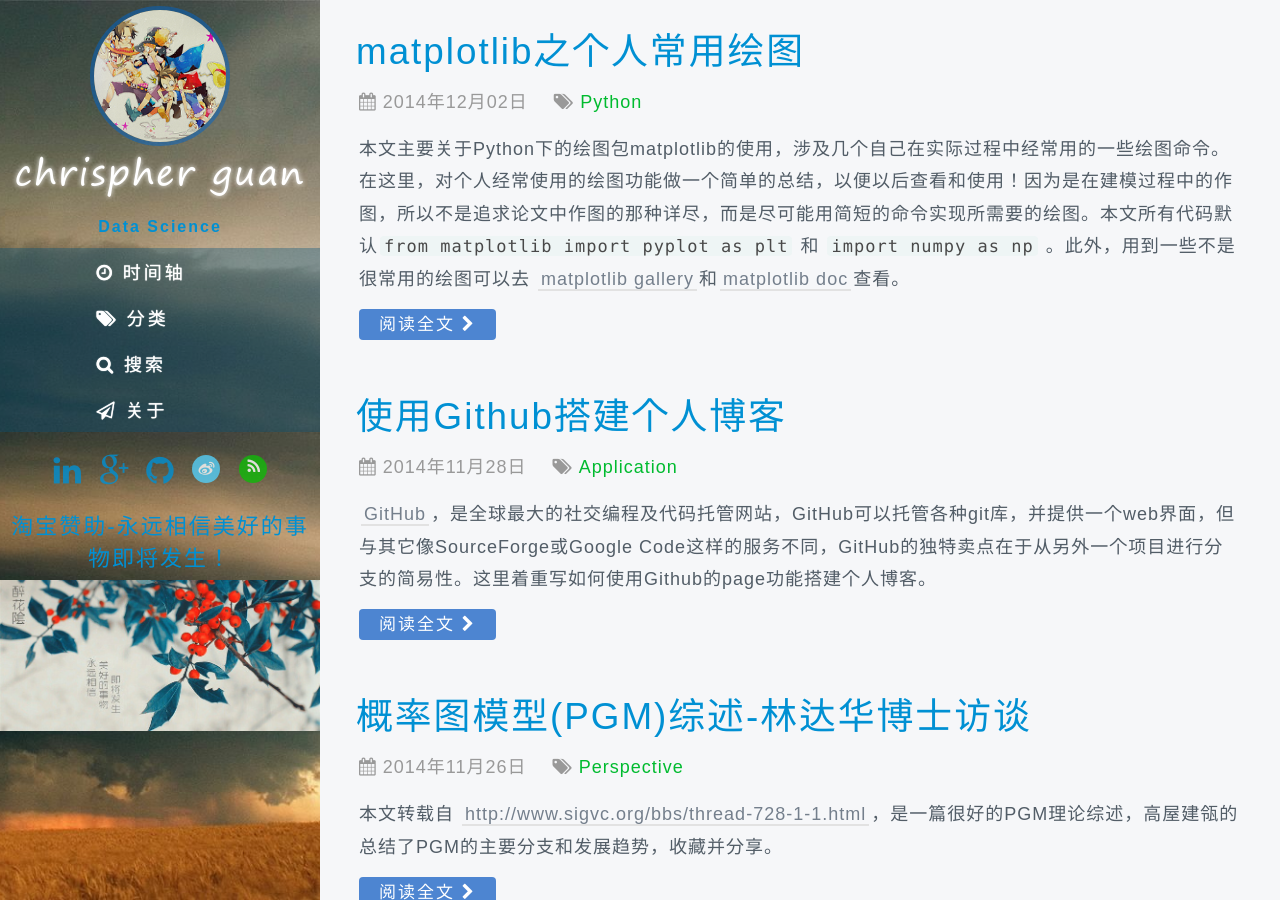
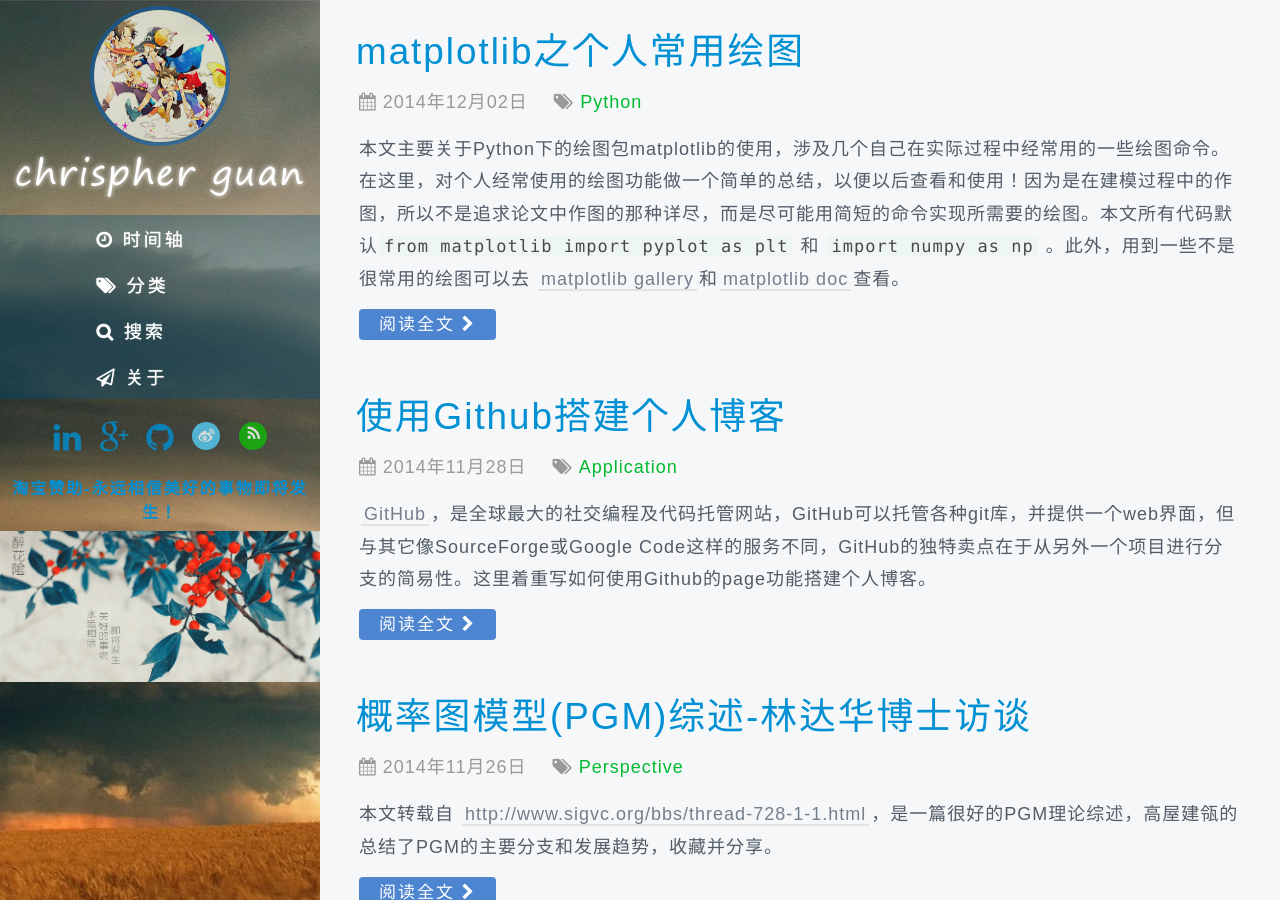
Before and after one commit to chrispher/chrispher.github.com, a Jekyll site: the page built from index.html, in a window 1280 px wide and 900 px high. Built offline with Jekyll 4.4.1, drawn with Linux system fonts in a browser that asks for light colours; some web fonts are replaced; the list of posts is cut into pages by our own code; comment, search, counter and statistics services are not loaded.

Commit message:
modify the ads

```diff
--- a/_includes/sidebar.html
+++ b/_includes/sidebar.html
@@ -3,7 +3,6 @@
     <a href="/"><img src="{{ site.author.logo }}" alt="logo"></img></a>
   </div>
   <h3 class="title"><a href="/">{{ site.blog.name }}</a></h3>
-  <h4><a href="/">{{ site.blog.description }}</a></h4>
 
   <nav id="nav">
     <ul>
@@ -17,7 +16,7 @@
     {% include social.html %}
   </nav>
 
-  <h3><a href="http://chendoctor.taobao.com">淘宝赞助-永远相信美好的事物即将发生！</a></h3>
+  <h4><a href="http://chendoctor.taobao.com">淘宝赞助-永远相信美好的事物即将发生！</a></h4>
   <br/>
 
   <a href="http://chendoctor.taobao.com">
```
